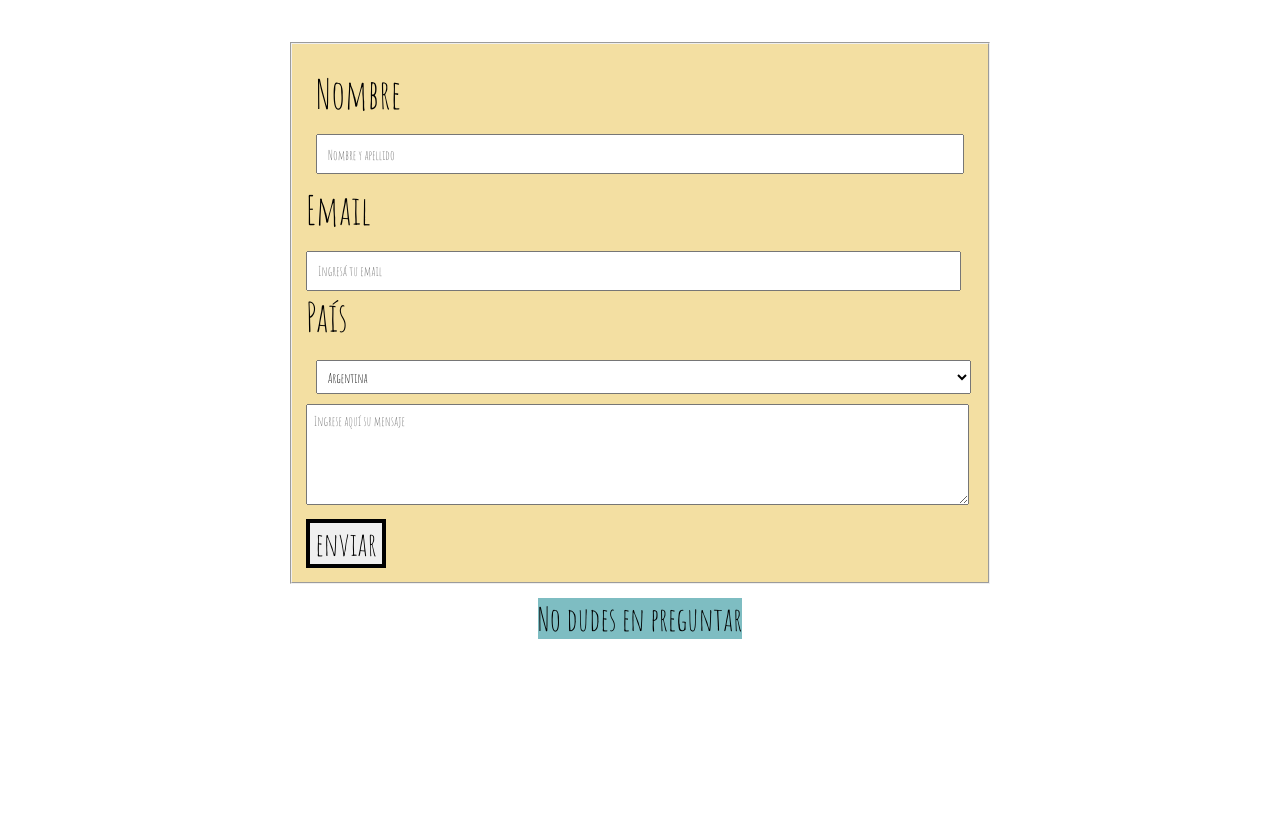
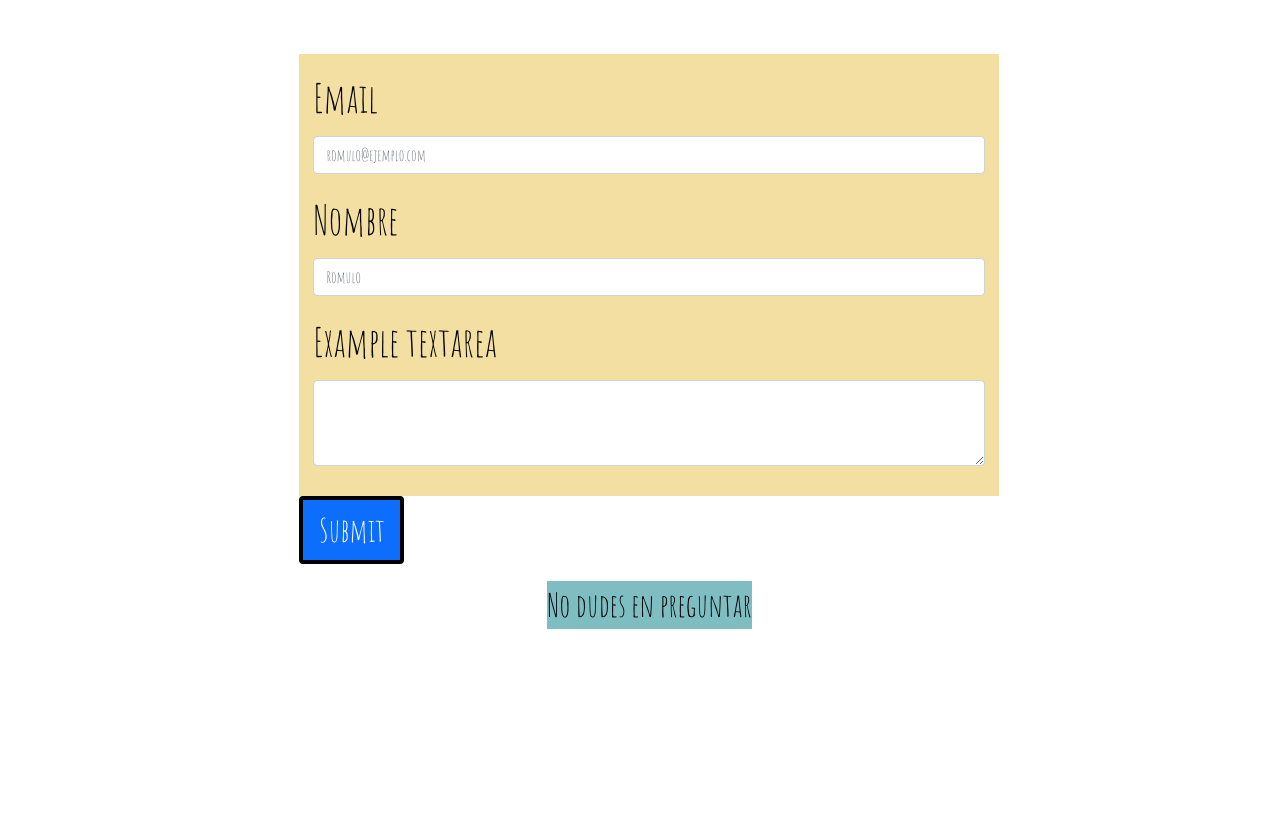
Before and after one commit to jonathan35622/tienda-Suarez-Jonathan, a plain HTML site: page pages/contacto.html in a window 1280 px wide. Shown: the part 263-1094 px from the top of the page. After the commit the page ends 1063 px from the top, so only its background shows below. Drawn offline with nearby package versions, Linux system fonts and the light colour scheme.

Commit message:
agrego Bootstrap al proyecto

```diff
--- a/pages/contacto.html
+++ b/pages/contacto.html
@@ -10,13 +10,16 @@
     rel="stylesheet"
     href="https://cdnjs.cloudflare.com/ajax/libs/animate.css/4.1.1/animate.min.css"
     />
-    <link rel="stylesheet" href="../styles/style.css">
+    <!--Importo Bootstrap-->
+    <link href="https://cdn.jsdelivr.net/npm/bootstrap@5.1.3/dist/css/bootstrap.min.css" rel="stylesheet" integrity="sha384-1BmE4kWBq78iYhFldvKuhfTAU6auU8tT94WrHftjDbrCEXSU1oBoqyl2QvZ6jIW3" crossorigin="anonymous">
+
     <link rel="preconnect" href="https://fonts.googleapis.com">
     <link rel="preconnect" href="https://fonts.gstatic.com" crossorigin>
     <link href="https://fonts.googleapis.com/css2?family=Amatic+SC&display=swap" rel="stylesheet">
+    <!--estilos css propios-->
+    <link rel="stylesheet" href="../styles/style.css">
     <!--Nombre que va a tener la pestaña en el browser-->
     <title>Contacto - Rómulo </title>
-
 </head>
 <body>
     <div class="container">
@@ -39,35 +42,28 @@
         <main>
             <form>
                 <fieldset class="form">
-                    <legend> </legend>
-                    <div class="formName">
-                        <label for="nombre" class="labelForm"> Nombre</label>
-                        <input type="text" name="nombre" placeholder="Nombre y apellido">
-                    </div>
-                    <div class="formEmail">
-                        <label for="email" class="labelForm">Email</label>
-                        <input type="email" required placeholder="Ingresá tu email">
-                    </div>
-                    <div class="formPais">
-                        <label for="pais" class="labelForm">País</label>
-                        <select class="selectPais" name="pais">
-                            <option value="argentina">Argentina</option>
-                            <option value="chile">Chile</option>
-                            <option value="colombia">Colombia</option>
-                        </select>
-                    </div>
-                    <div class="textAreaContacto">
-                        <textarea name="" id="" cols="20" rows="5" placeholder="Ingrese aquí su mensaje"></textarea>
-                    </div>
-                    <div class="botonEnviar">
-                        <input type="submit" value="enviar">
-                    </div>
+                    <div class="mb-3">
+                        <label for="exampleFormControlInput1" class="form-label">Email</label>
+                        <input type="email" class="form-control" id="exampleFormControlInput1" placeholder="romulo@ejemplo.com">
+                      </div>
+                      <div class="mb-3">
+                        <label for="exampleFormControlInput2" class="form-label">Nombre</label>
+                        <input type="email" class="form-control" id="exampleFormControlInput2" placeholder="Romulo">
+                      </div>
+                      <div class="mb-3">
+                        <label for="exampleFormControlTextarea1" class="form-label">Example textarea</label>
+                        <textarea class="form-control" id="exampleFormControlTextarea1" rows="3"></textarea>
+                      </div>
                 </fieldset>
+                <button type="submit" class="btn btn-primary ">Submit</button>
             </form>
         </main>
         <footer>
             <p class="fooContacto"> No dudes en preguntar</p>
         </footer>
+    </div>
+    <!--link js bootstrap-->
+    <script src="https://cdn.jsdelivr.net/npm/bootstrap@5.1.3/dist/js/bootstrap.bundle.min.js" integrity="sha384-ka7Sk0Gln4gmtz2MlQnikT1wXgYsOg+OMhuP+IlRH9sENBO0LRn5q+8nbTov4+1p" crossorigin="anonymous"></script>
 </body>
-</div>
+
 </html>
--- a/styles/style.css
+++ b/styles/style.css
@@ -208,8 +208,8 @@ label {
     margin: 15%;
 }
 
-.botonEnviar input{
-    width: 12%;
+.btn{
+    width: 15%;
     border: 0.3rem solid black;
     font-size: 2rem;
 }
```
Also changed, not shown: index.html (+5 -1 lines), pages/Novedades.html (+38 -4 lines), pages/nosotros.html (+6 -2 lines), pages/productos.html (+6 -2 lines), img/carousel2.png (added), img/carousel3.png (added), img/carrusel1.png (added).
